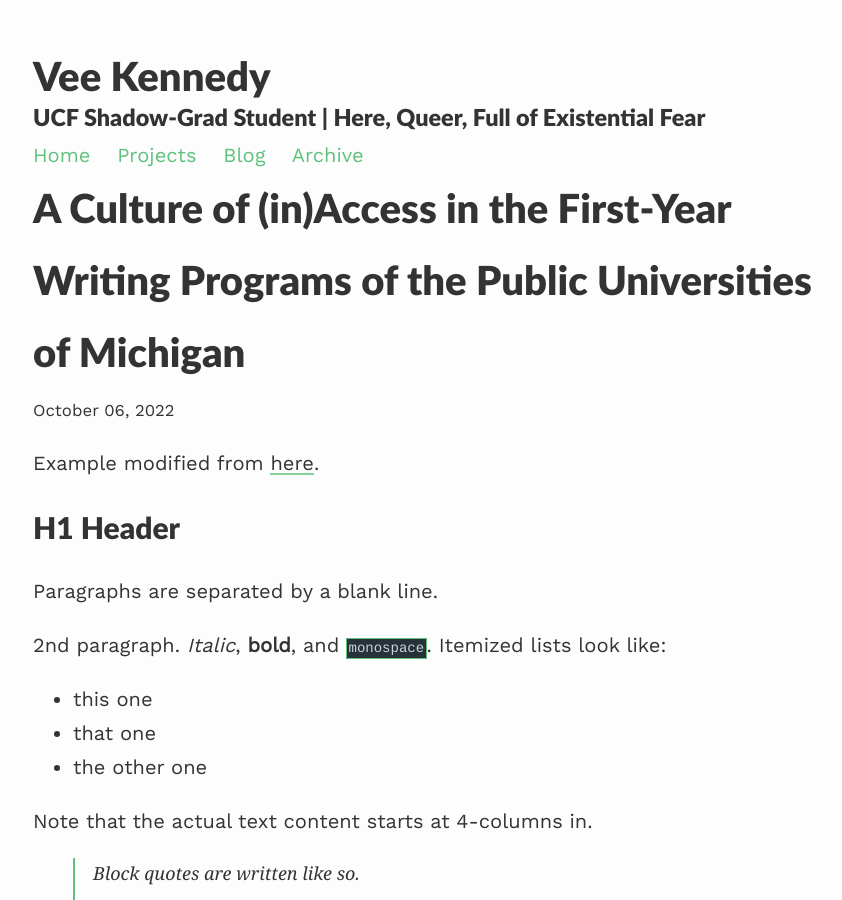
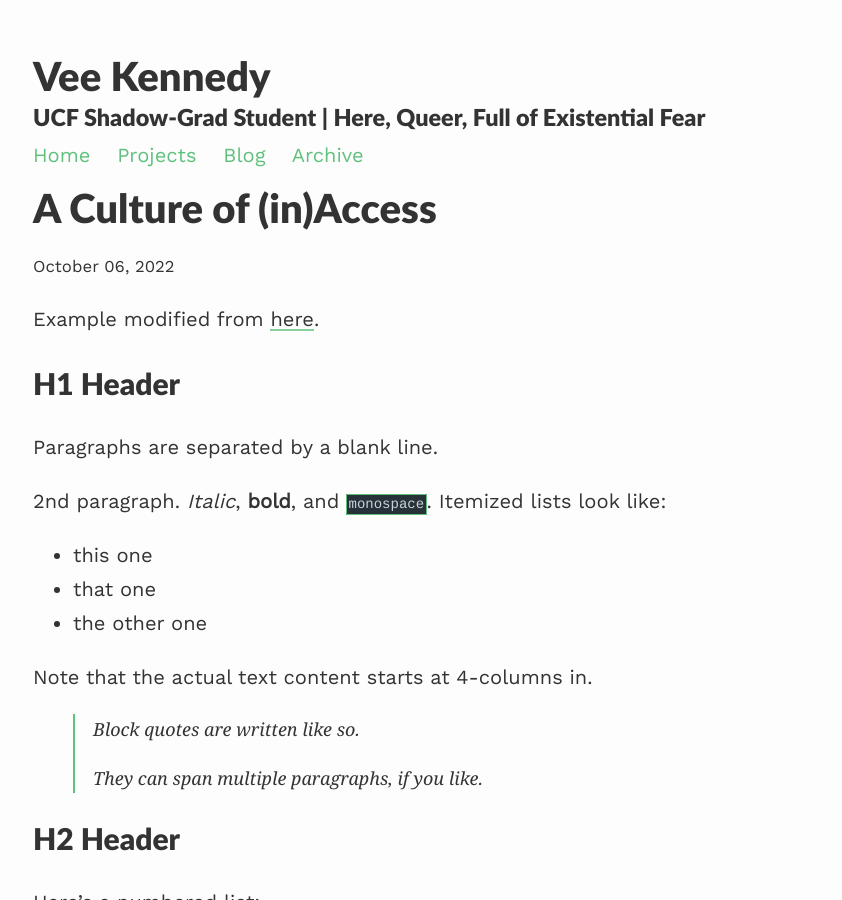
Before and after one commit to veekenne/gradfolio, a Jekyll site: the page built from _projects/DisDocumentsinMI.md, in a window 1280 px wide and 900 px high. Shown: the whole window, without its empty margins (207-1049 px from the left). Built offline with Jekyll 4.4.1, drawn with Linux system fonts in a browser that asks for light colours; nearby versions of some CDN libraries; formulas are drawn with MathJax 3; some of the changed lines change nothing that is shown.

Commit message:
Update DisDocumentsinMI.md

```diff
--- a/_projects/DisDocumentsinMI.md
+++ b/_projects/DisDocumentsinMI.md
@@ -1,7 +1,7 @@
 ---
 layout: post
-title: A Culture of (in)Access in the First-Year Writing Programs of the Public Universities of Michigan
-description: My graduate research from EMU
+title: A Culture of (in)Access
+description:  A look at the disability friendliness of the First-Year Writing Programs of the Public Universities of Michigan as manifested by course documents
 ---
 
 Example modified from [here](http://www.unexpected-vortices.com/sw/rippledoc/quick-markdown-example.html){:target="_blank"}.
```
